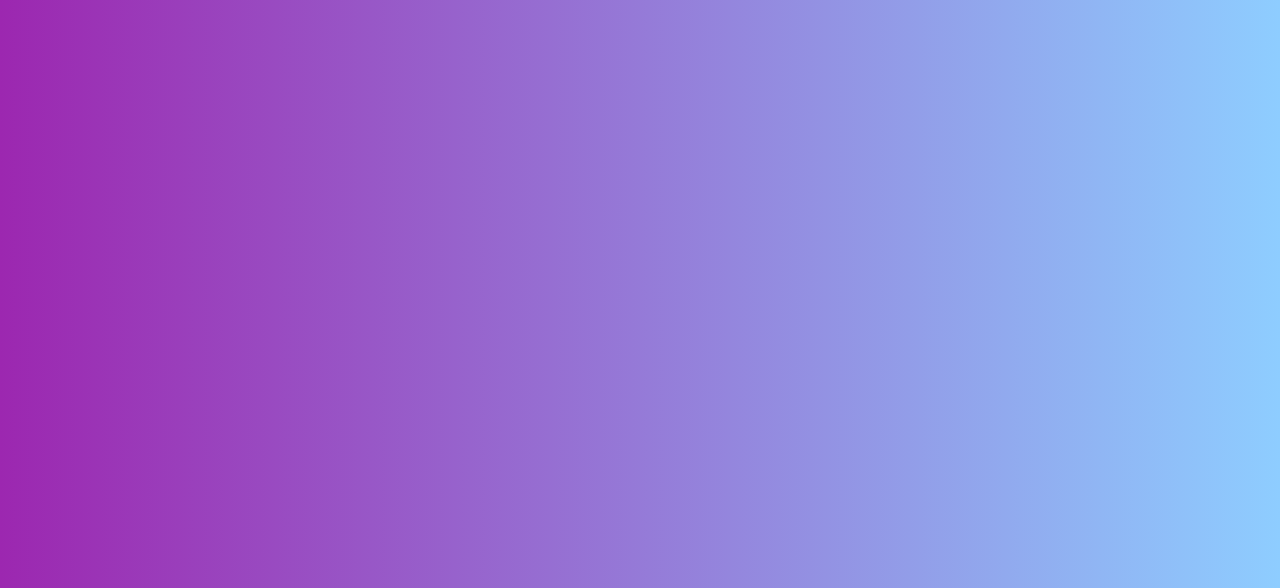
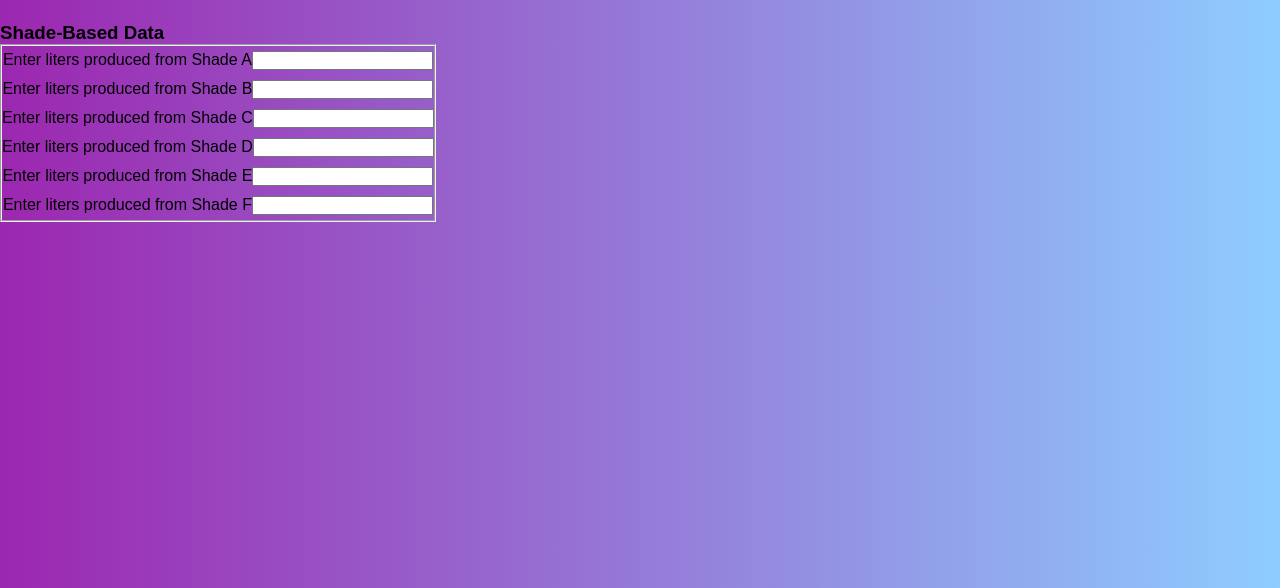
Before and after one commit to KevinKipkoechMutai/Dairy_Business, a plain HTML site: page index.html in a window 1280 px wide. Shown: the part 212-800 px from the top of the page. Drawn offline with Linux system fonts and the light colour scheme.

Commit message:
This will create a fillable form to gather production data

```diff
--- a/index.html
+++ b/index.html
@@ -29,6 +29,22 @@
                 <h2>Analytics and Inventory</h2>
                 <p>All milk production data is entered here for inventory management.</p>
             </div>
+            <div class="data">
+                <div class="input">
+                    <form action="#">
+                        <h3>Shade-Based Data</h3>
+                        <fieldset>
+                            <label>Enter liters produced from Shade A<input type="number" name="shadeA"/></label>
+                            <label>Enter liters produced from Shade B<input type="number" name="shadeB"/></label>
+                            <label>Enter liters produced from Shade C<input type="number" name="shadeC"/></label>
+                            <label>Enter liters produced from Shade D<input type="number" name="shadeD"/></label>
+                            <label>Enter liters produced from Shade E<input type="number" name="shadeE"/></label>
+                            <label>Enter liters produced from Shade F<input type="number" name="shadeF"/></label>
+                        </fieldset>
+                    </form>
+                </div>
+                <div class="output"></div>
+            </div>
         </main>
         <script src="JS/index.js"></script>
     </body>
--- a/styles/styles.css
+++ b/styles/styles.css
@@ -50,3 +50,21 @@ nav{
     align-items: center;
     margin: 12px auto;
 }
+
+.data{
+    display: flex;
+    flex-direction: row;
+    margin: 25px auto;
+    justify-content: space-between;
+}
+
+fieldset{
+    display: flex;
+    flex-direction: column;
+    float: left;
+    padding: auto;
+}
+
+label{
+    margin: 5px auto;
+}
```
